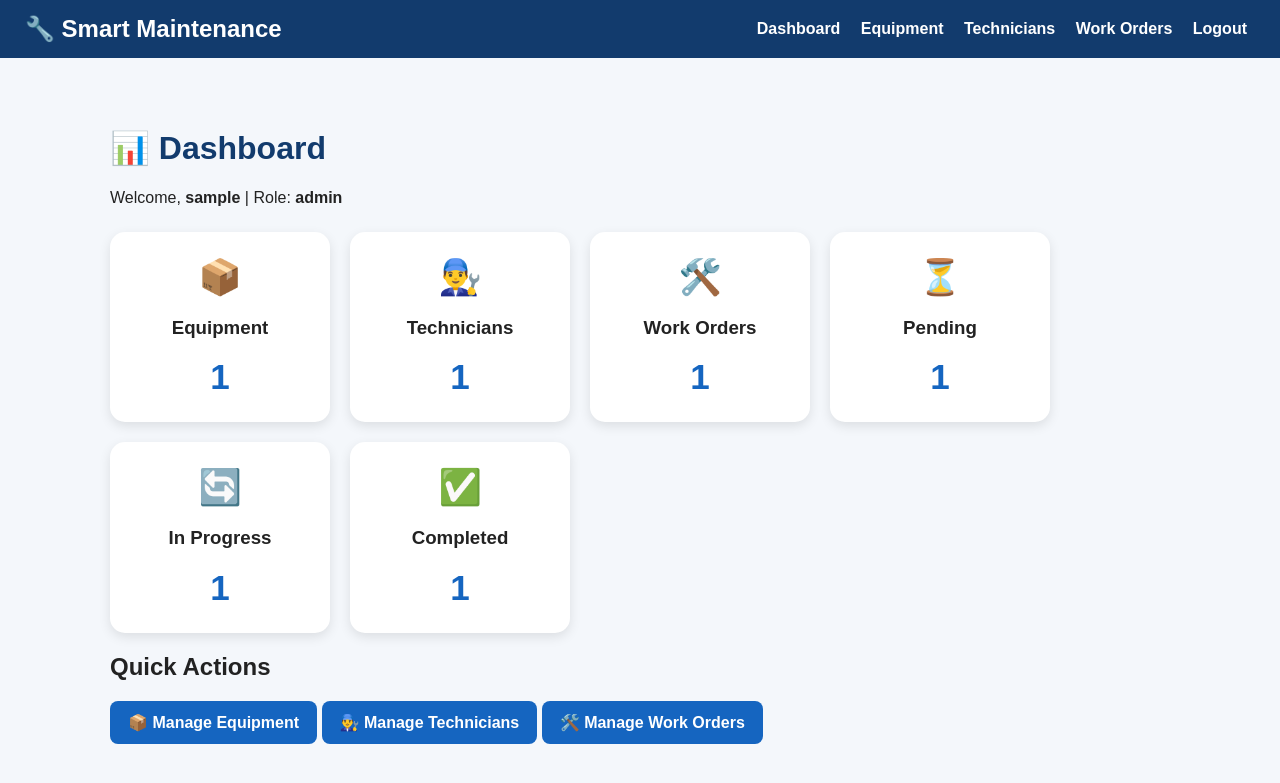
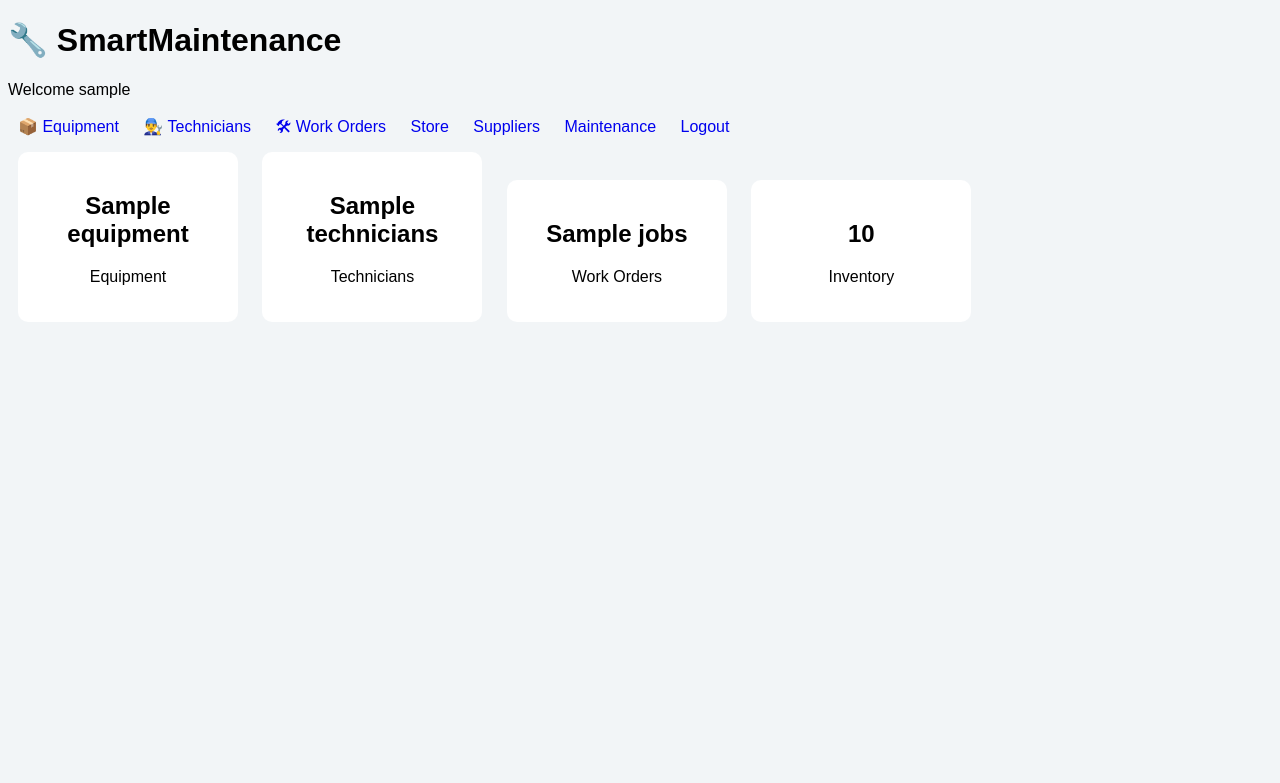
Before and after one commit to AtinaolDebeli/SmartMaintenance, a Flask app: template templates/dashboard.html in a window 1280 px wide. Shown: the top 783 px of the page. Run offline with Flask 3, Linux system fonts and the light colour scheme; the template is opened without the code that fills it: most values are stand-ins (such as "Sample title", 1, 10 or a date in 2020).

Commit message:
Refactor dashboard layout and styles
Updated the dashboard HTML structure and styling.

```diff
--- a/templates/dashboard.html
+++ b/templates/dashboard.html
@@ -1,92 +1,74 @@
 <!DOCTYPE html>
 <html>
 <head>
-    <title>Smart Maintenance Dashboard</title>
-    <link rel="stylesheet" href="{{ url_for('static', filename='style.css') }}">
+<title>SmartMaintenance Dashboard</title>
+
+<style>
+body{
+font-family:Arial;
+background:#f2f5f7;
+}
+
+.card{
+display:inline-block;
+background:white;
+padding:20px;
+margin:10px;
+border-radius:10px;
+width:180px;
+text-align:center;
+}
+
+.menu a{
+margin:10px;
+text-decoration:none;
+}
+</style>
+
 </head>
 
 <body>
 
-<div class="navbar">
-    <h2>🔧 Smart Maintenance</h2>
+<h1>🔧 SmartMaintenance</h1>
 
-    <div>
-        <a href="/">Dashboard</a>
-        <a href="/equipment">Equipment</a>
-        <a href="/technicians">Technicians</a>
-        <a href="/workorders">Work Orders</a>
-        <a href="/logout">Logout</a>
-    </div>
+<p>
+Welcome {{username}}
+</p>
+
+<div class="menu">
+<a href="/equipment">📦 Equipment</a>
+<a href="/technicians">👨‍🔧 Technicians</a>
+<a href="/workorders">🛠 Work Orders</a>
+<a href="/inventory">Store</a>
+<a href="/suppliers">Suppliers</a>
+<a href="/preventive">Maintenance</a>
+<a href="/logout">Logout</a>
 </div>
 
-<div class="container">
 
-    <h1>📊 Dashboard</h1>
+<div class="card">
+<h2>{{equipment}}</h2>
+<p>Equipment</p>
+</div>
 
-    <p>
-        Welcome, <strong>{{ username }}</strong>
-        | Role: <strong>{{ role }}</strong>
-    </p>
 
-    <div class="cards">
+<div class="card">
+<h2>{{technicians}}</h2>
+<p>Technicians</p>
+</div>
 
-        <div class="card">
-            <div class="icon">📦</div>
-            <h3>Equipment</h3>
-            <div class="number">{{ equipment_count }}</div>
-        </div>
 
-        <div class="card">
-            <div class="icon">👨‍🔧</div>
-            <h3>Technicians</h3>
-            <div class="number">{{ technician_count }}</div>
-        </div>
+<div class="card">
+<h2>{{jobs}}</h2>
+<p>Work Orders</p>
+</div>
 
-        <div class="card">
-            <div class="icon">🛠️</div>
-            <h3>Work Orders</h3>
-            <div class="number">{{ workorder_count }}</div>
-        </div>
 
-        <div class="card">
-            <div class="icon">⏳</div>
-            <h3>Pending</h3>
-            <div class="number">{{ pending_count }}</div>
-        </div>
+<div class="card">
+<h2>{{stock}}</h2>
+<p>Inventory</p>
+</div>
 
-        <div class="card">
-            <div class="icon">🔄</div>
-            <h3>In Progress</h3>
-            <div class="number">{{ progress_count }}</div>
-        </div>
-
-        <div class="card">
-            <div class="icon">✅</div>
-            <h3>Completed</h3>
-            <div class="number">{{ completed_count }}</div>
-        </div>
-
-    </div>
-
-    <div class="quick-menu">
-
-        <h2>Quick Actions</h2>
-
-        <a class="button" href="/equipment">
-            📦 Manage Equipment
-        </a>
-
-        <a class="button" href="/technicians">
-            👨‍🔧 Manage Technicians
-        </a>
-
-        <a class="button" href="/workorders">
-            🛠️ Manage Work Orders
-        </a>
-
-    </div>
-
-</div>
 
 </body>
 </html>
```
